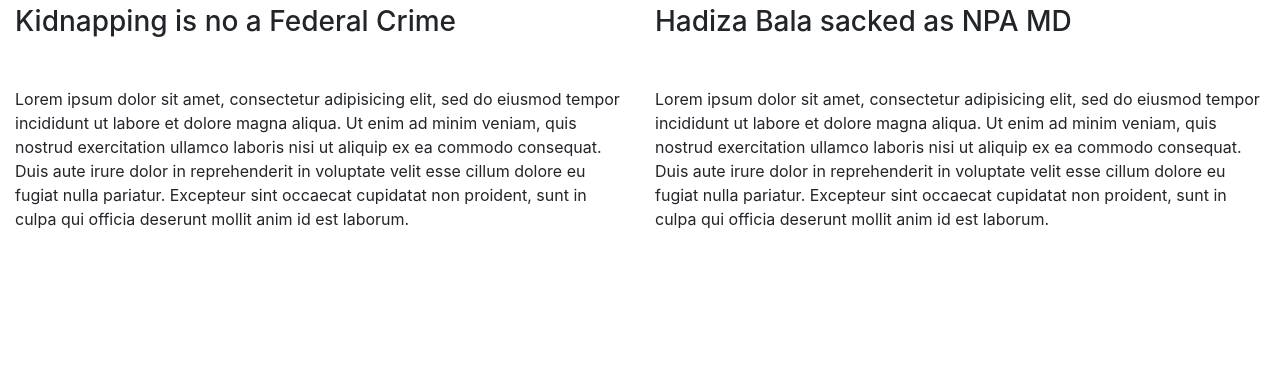
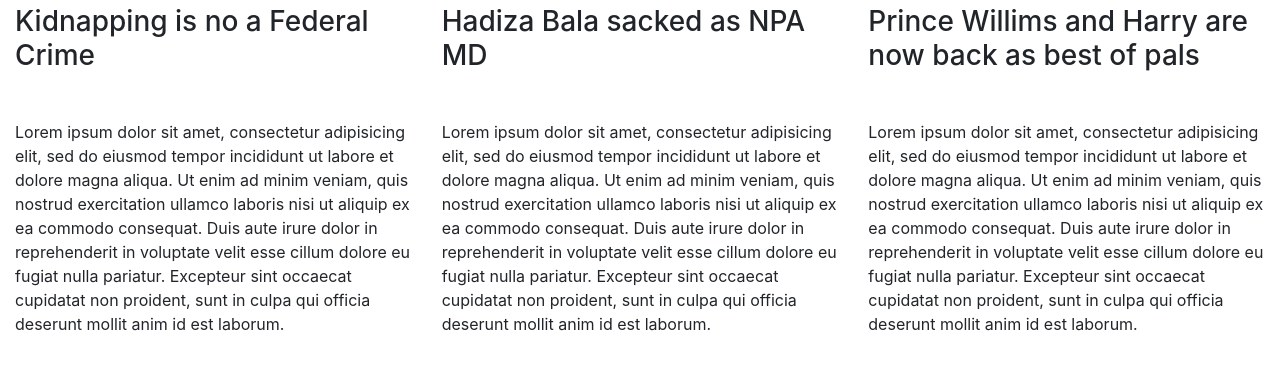
Before and after one commit to aalabi/sf2102wkday, a plain HTML site: page index.html in a window 1280 px wide. Shown: the part 51-420 px from the top of the page. Drawn offline with nearby package versions, Linux system fonts and the light colour scheme.

Commit message:
change to 3 column row

```diff
--- a/index.html
+++ b/index.html
@@ -9,7 +9,7 @@
 	<div class="container-fluid">
 		<h1 class="text-center">Alabian Newspaper</h1>
 		<div class="row">
-			<div class="col-6">
+			<div class="col-4">
 				<h3 class="mb-5">Kidnapping is no a Federal Crime</h3>
 				<p>
 					Lorem ipsum dolor sit amet, consectetur adipisicing elit, sed do eiusmod
@@ -21,8 +21,20 @@
 				</p>
 			</div>
 
-			<div class="col-6">
+			<div class="col-4">
 				<h3 class="mb-5">Hadiza Bala sacked as NPA MD</h3>
+				<p>
+					Lorem ipsum dolor sit amet, consectetur adipisicing elit, sed do eiusmod
+					tempor incididunt ut labore et dolore magna aliqua. Ut enim ad minim veniam,
+					quis nostrud exercitation ullamco laboris nisi ut aliquip ex ea commodo
+					consequat. Duis aute irure dolor in reprehenderit in voluptate velit esse
+					cillum dolore eu fugiat nulla pariatur. Excepteur sint occaecat cupidatat non
+					proident, sunt in culpa qui officia deserunt mollit anim id est laborum.
+				</p>
+			</div>
+
+			<div class="col-4">
+				<h3 class="mb-5">Prince Willims and Harry are now back as best of pals</h3>
 				<p>
 					Lorem ipsum dolor sit amet, consectetur adipisicing elit, sed do eiusmod
 					tempor incididunt ut labore et dolore magna aliqua. Ut enim ad minim veniam,
```
